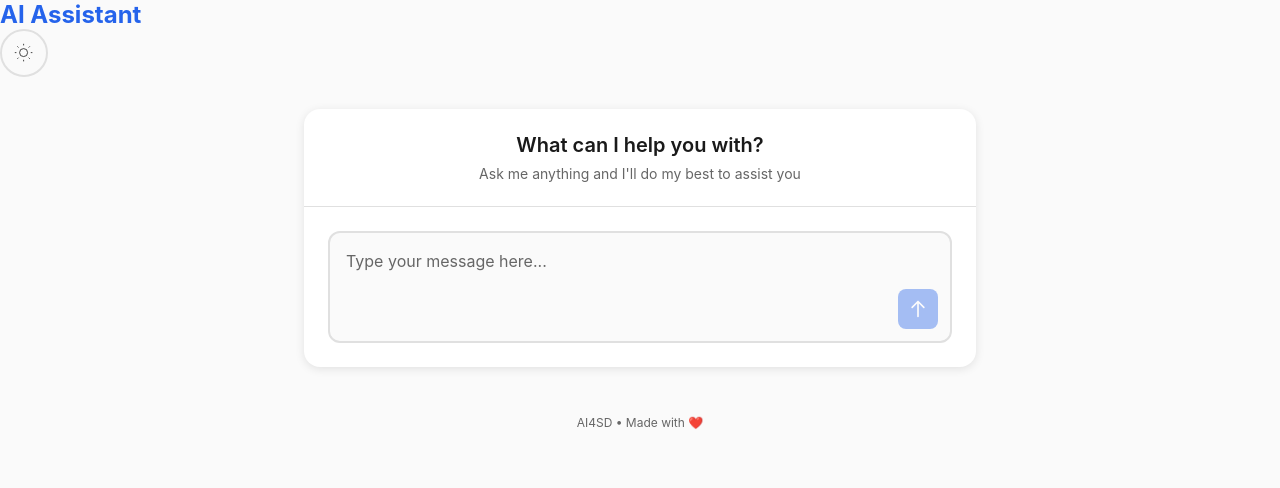
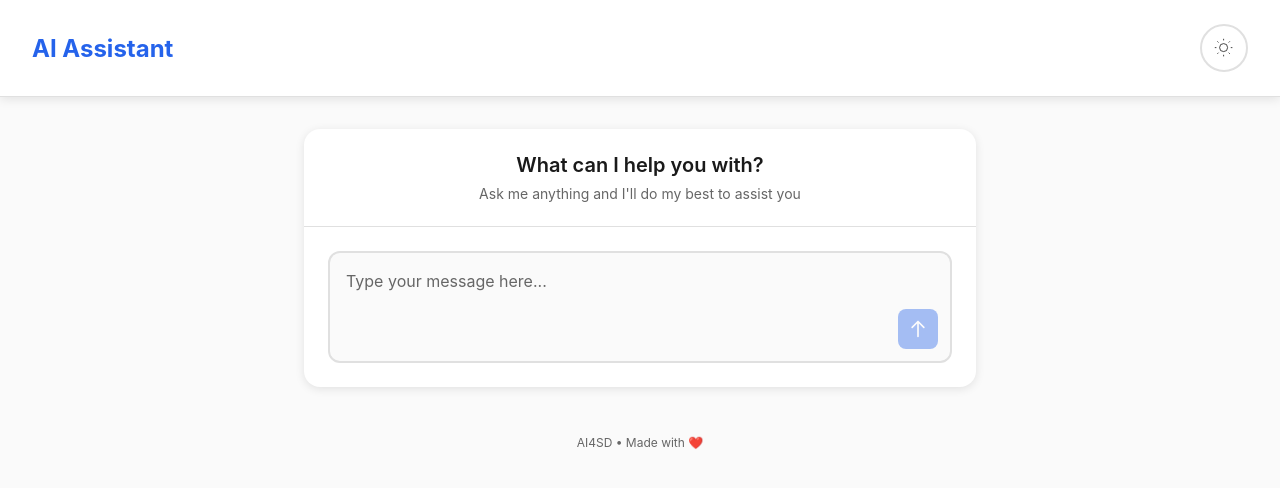
Before and after one commit to khangttse182098/ai4sd-vite, a React (Vite) app: page / in a window 1280 px wide. Shown: the top 488 px of the page. Built offline with nearby package versions, Linux system fonts and the light colour scheme.

Commit message:
test qodo

```diff
--- a/src/App.tsx
+++ b/src/App.tsx
@@ -89,8 +89,8 @@ const App = () => {
   }, [prompt]);
 
   return (
-    <div className="app-container">
-      <header className="headeR">
+    <div className="app-containeR">
+      <header className="header">
         <div className="logo">AI Assistant</div>
         <button
           className="theme-toggle"
```
